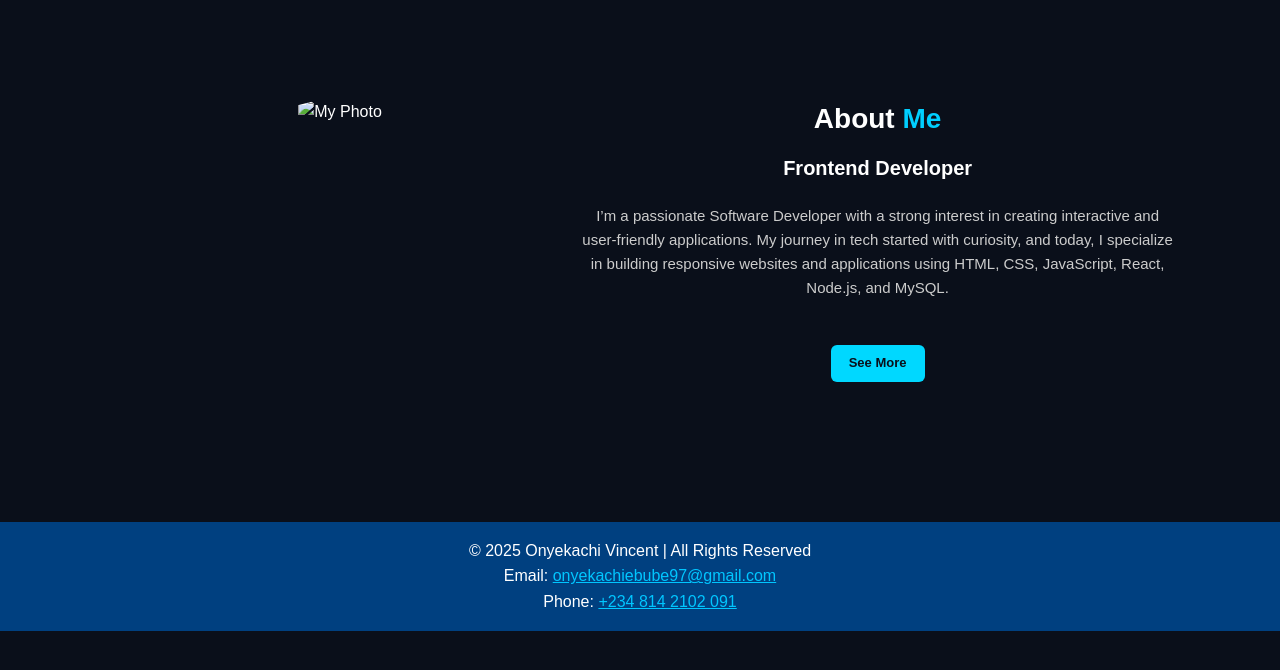
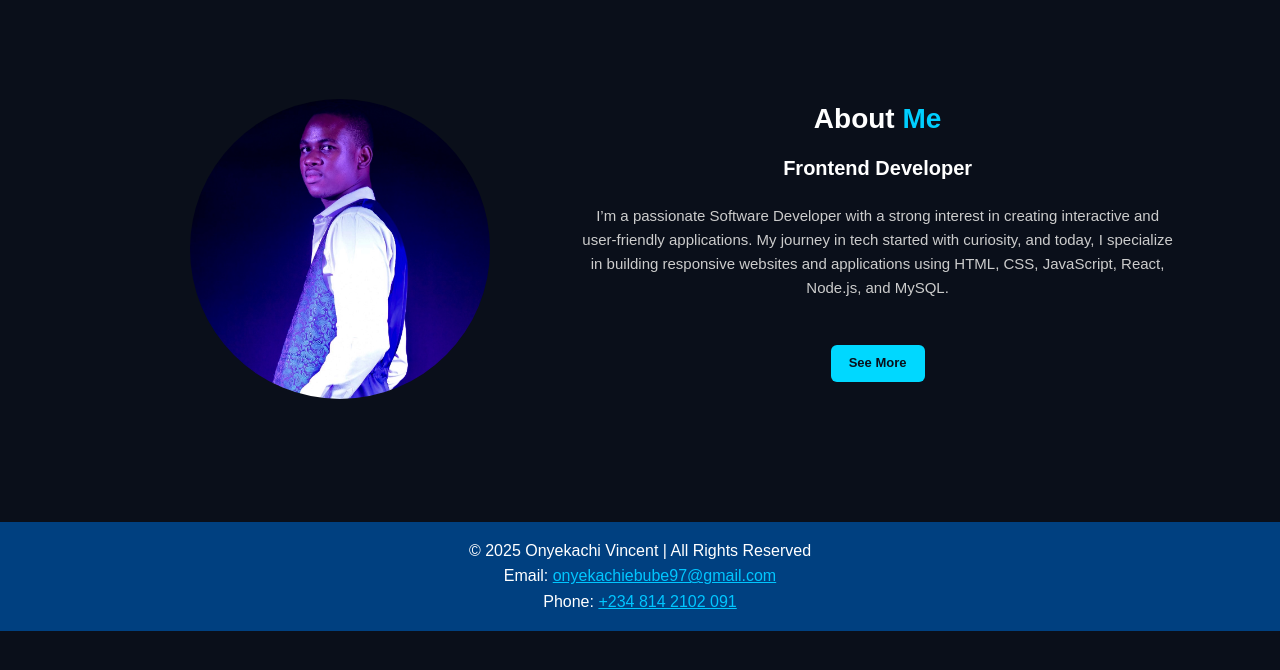
Before and after one commit to Ebuzi-sudo/Onyekachi-Vincent-Ebube, a plain HTML site: page about.html in a window 1280 px wide. Shown: the part 58-728 px from the top of the page. Drawn offline with Linux system fonts and the light colour scheme.

Commit message:
Update about.html

```diff
--- a/about.html
+++ b/about.html
@@ -35,7 +35,7 @@
   <!-- ABOUT SECTION -->
   <section class="about">
     <div class="profile-pic">
-      <img src="Project-folder/one.jpg" alt="My Photo">
+      <img src="one.jpg" alt="My Photo">
     </div>
 
     <div class="about-text">
```
